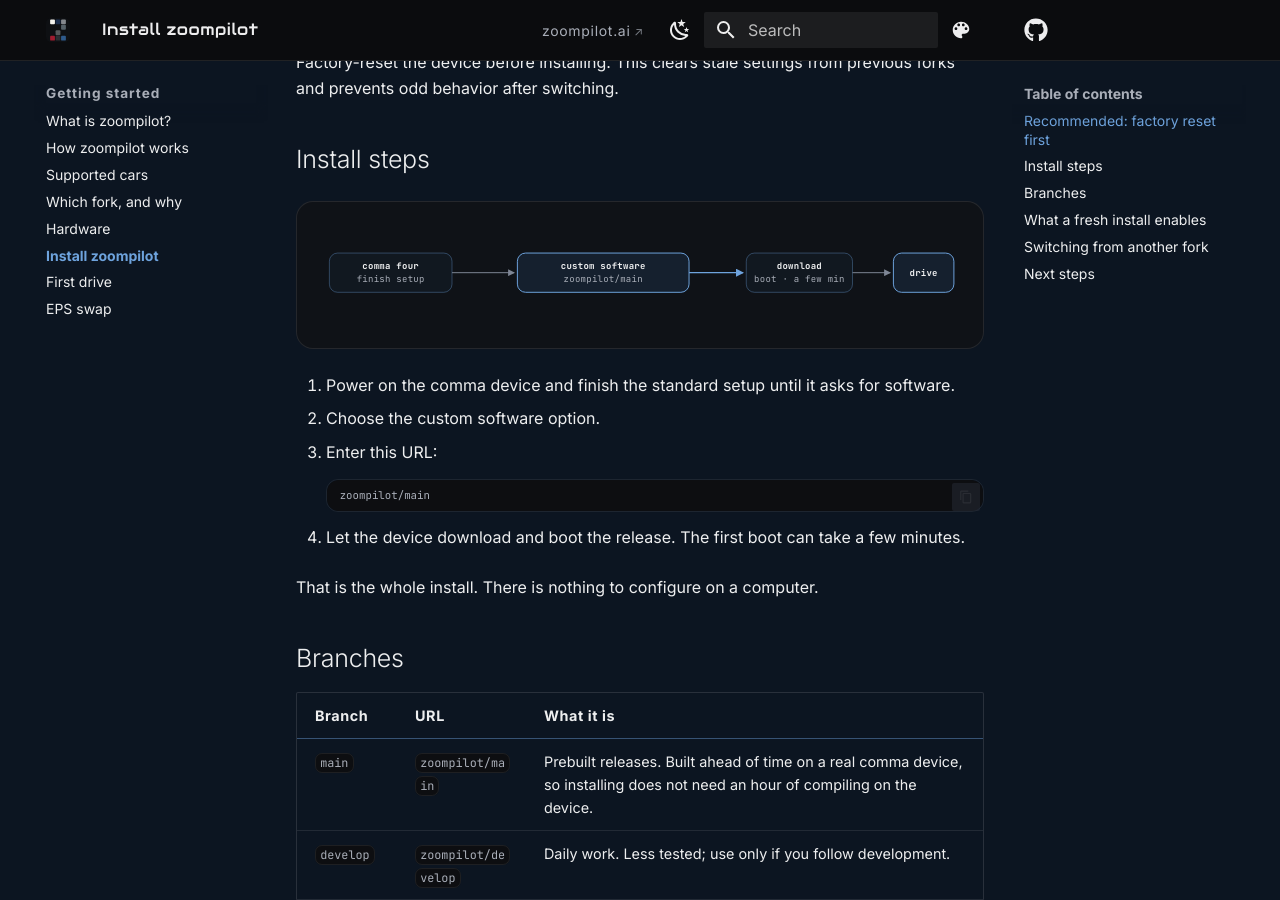
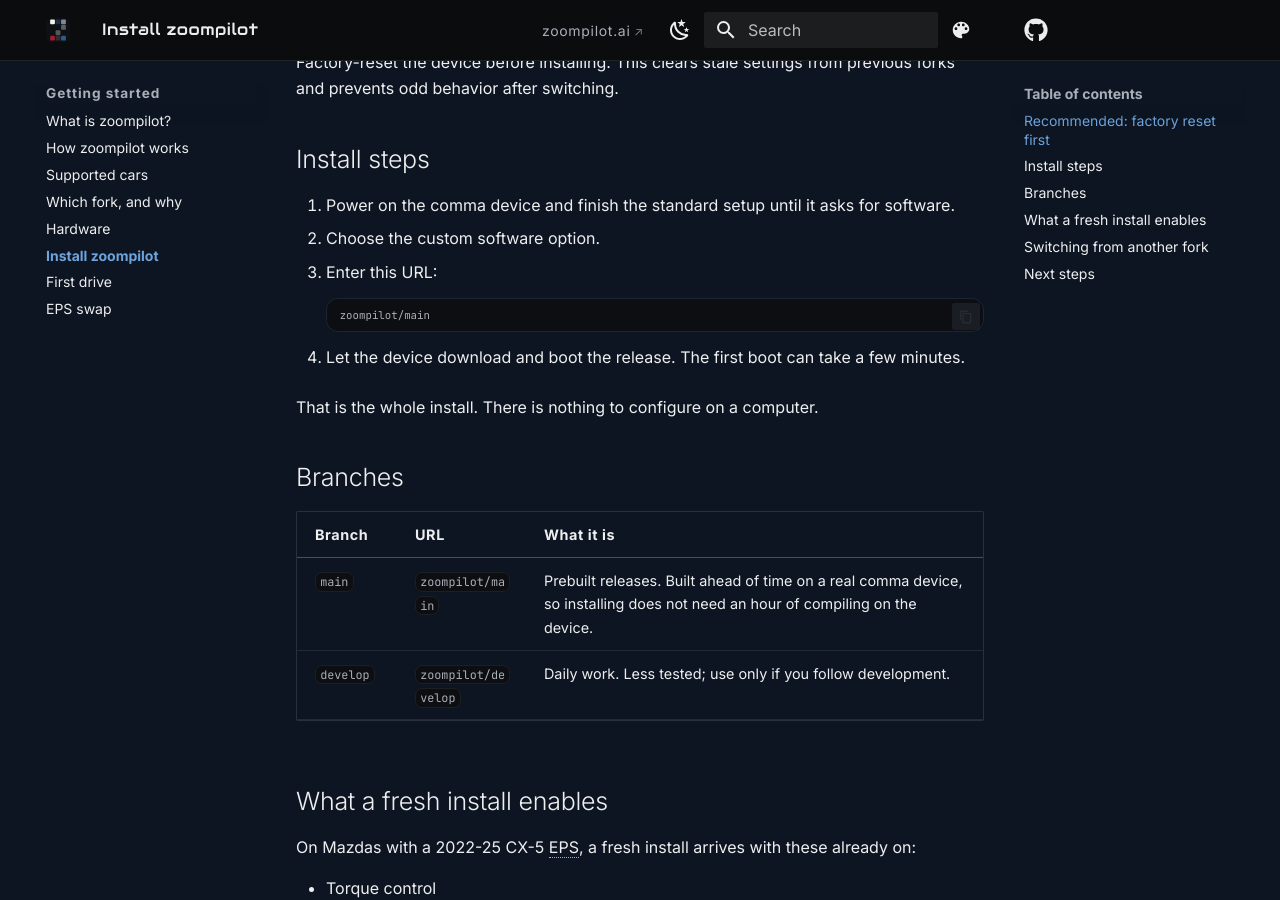
Before and after one commit to mzdnick/zoompilot-wiki, an MkDocs documentation site: the page built from docs/getting-started/install.md, in a window 1280 px wide and 900 px high, scrolled down 481 px. Built offline with MkDocs 1.6.1 and Material for MkDocs 9.7.7, drawn with Linux system fonts in a browser that asks for light colours; comment, search, counter and statistics services are not loaded.

Commit message:
Install: drop the flow diagram, the numbered steps already carry it

```diff
--- a/docs/getting-started/install.md
+++ b/docs/getting-started/install.md
@@ -19,29 +19,6 @@
 from previous forks and prevents odd behavior after switching.
 
 ## Install steps
-
-<div class="diagram">
-<svg viewBox="0 0 800 130" role="img" aria-label="Install flow: comma device, enter the zoompilot/main URL, download and boot, then first drive">
-  <defs>
-    <marker id="zp-arrow" class="m-dim" viewBox="0 0 8 8" refX="7" refY="4" markerWidth="7" markerHeight="7" orient="auto-start-reverse"><path d="M0,0 L8,4 L0,8 z"/></marker>
-    <marker id="zp-arrow-a" class="m-acc" viewBox="0 0 8 8" refX="7" refY="4" markerWidth="7" markerHeight="7" orient="auto-start-reverse"><path d="M0,0 L8,4 L0,8 z"/></marker>
-  </defs>
-  <rect class="d-box" x="20" y="38" width="150" height="48"/>
-  <text class="d-hi" x="95" y="58" text-anchor="middle">comma four</text>
-  <text x="95" y="74" text-anchor="middle">finish setup</text>
-  <line class="d-flow" x1="170" y1="62" x2="246" y2="62"/>
-  <rect class="d-box-accent" x="250" y="38" width="210" height="48"/>
-  <text class="d-hi" x="355" y="58" text-anchor="middle">custom software</text>
-  <text x="355" y="74" text-anchor="middle">zoompilot/main</text>
-  <line class="d-flow-accent" x1="460" y1="62" x2="526" y2="62"/>
-  <rect class="d-box" x="530" y="38" width="130" height="48"/>
-  <text class="d-hi" x="595" y="58" text-anchor="middle">download</text>
-  <text x="595" y="74" text-anchor="middle">boot · a few min</text>
-  <line class="d-flow" x1="660" y1="62" x2="706" y2="62"/>
-  <rect class="d-box-accent" x="710" y="38" width="74" height="48"/>
-  <text class="d-hi" x="747" y="66" text-anchor="middle">drive</text>
-</svg>
-</div>
 
 1. Power on the comma device and finish the standard setup until it asks
    for software.
```
